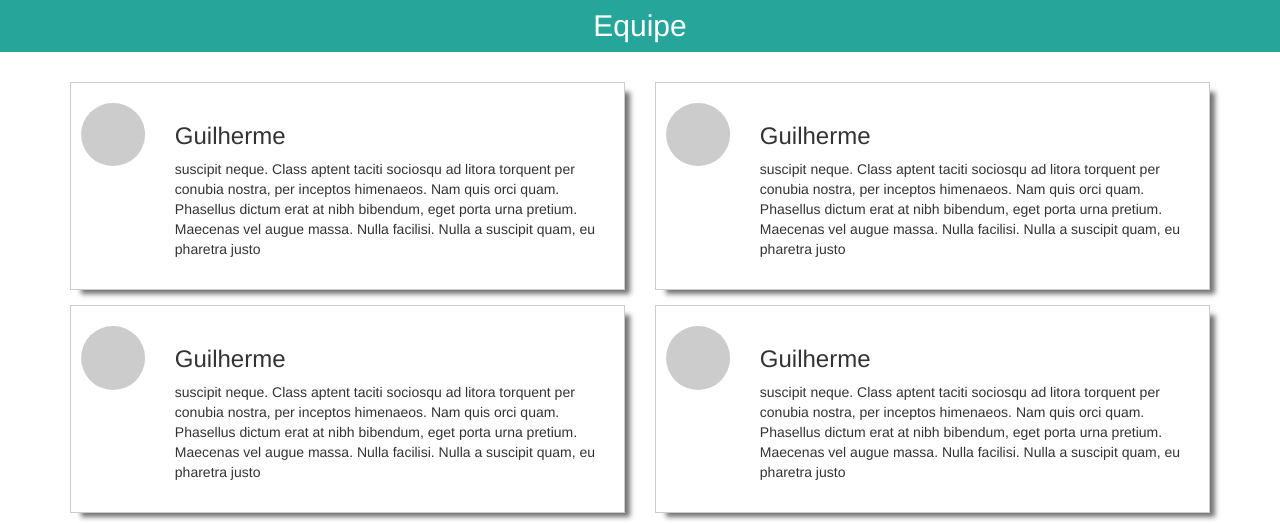
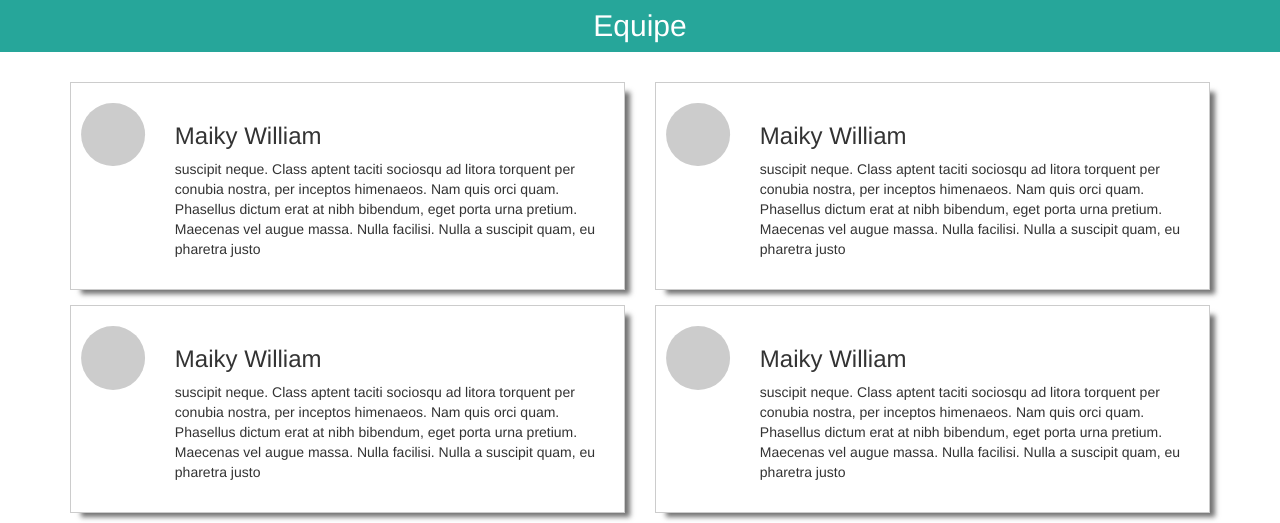
Before and after one commit to MaikyWilliam/Projeto-Dev-Web, a PHP site: page / in a window 1280 px wide. Shown: the part 1399-1922 px from the top of the page. Run offline with PHP 8.4, Linux system fonts and the light colour scheme.

Commit message:
Ajuste no nome da equipe

```diff
--- a/index.php
+++ b/index.php
@@ -111,7 +111,7 @@
                                 </div>
                             </div>
                             <div class="col-md-10">
-                                <h3>Guilherme</h3>
+                                <h3>Maiky William</h3>
                                 <p>suscipit neque. Class aptent taciti sociosqu ad litora torquent per conubia nostra, per inceptos himenaeos. Nam quis orci quam. Phasellus dictum erat at nibh bibendum, eget porta urna pretium. Maecenas vel augue massa. Nulla facilisi. Nulla a suscipit quam, eu pharetra justo</p>
                             </div>
                         </div>
@@ -127,7 +127,7 @@
                                 </div>
                             </div>
                             <div class="col-md-10">
-                                <h3>Guilherme</h3>
+                                <h3>Maiky William</h3>
                                 <p>suscipit neque. Class aptent taciti sociosqu ad litora torquent per conubia nostra, per inceptos himenaeos. Nam quis orci quam. Phasellus dictum erat at nibh bibendum, eget porta urna pretium. Maecenas vel augue massa. Nulla facilisi. Nulla a suscipit quam, eu pharetra justo</p>
                             </div>
                         </div>
@@ -142,7 +142,7 @@
                                 </div>
                             </div>
                             <div class="col-md-10">
-                                <h3>Guilherme</h3>
+                                <h3>Maiky William</h3>
                                 <p>suscipit neque. Class aptent taciti sociosqu ad litora torquent per conubia nostra, per inceptos himenaeos. Nam quis orci quam. Phasellus dictum erat at nibh bibendum, eget porta urna pretium. Maecenas vel augue massa. Nulla facilisi. Nulla a suscipit quam, eu pharetra justo</p>
                             </div>
                         </div>
@@ -158,7 +158,7 @@
                                 </div>
                             </div>
                             <div class="col-md-10">
-                                <h3>Guilherme</h3>
+                                <h3>Maiky William</h3>
                                 <p>suscipit neque. Class aptent taciti sociosqu ad litora torquent per conubia nostra, per inceptos himenaeos. Nam quis orci quam. Phasellus dictum erat at nibh bibendum, eget porta urna pretium. Maecenas vel augue massa. Nulla facilisi. Nulla a suscipit quam, eu pharetra justo</p>
                             </div>
                         </div>
```
